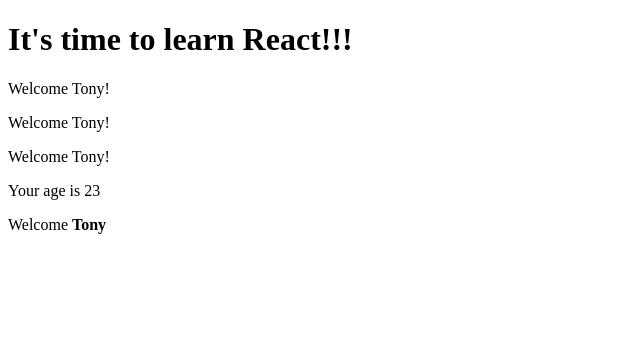
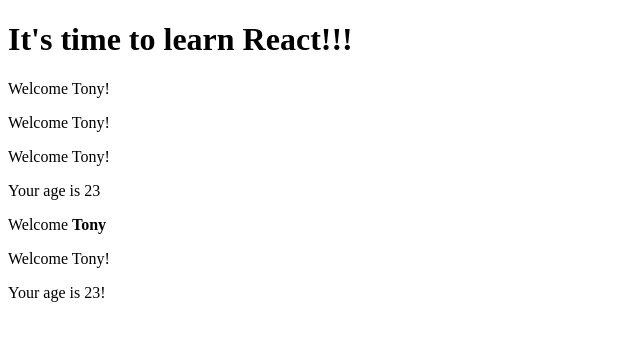
Before and after one commit to xTony2108/Esercizi-React, a React (Vite) app in the folder Esercizi/: page / in a window 1280 px wide. Shown: the top 340 px of the page, without its empty margins (0-640 px from the left). Built offline with nearby package versions, Linux system fonts and the light colour scheme.

Commit message:
Completato esercizio 6

```diff
--- a/Esercizi/src/App.jsx
+++ b/Esercizi/src/App.jsx
@@ -4,6 +4,7 @@
 import { Welcome2 } from "./Esercizio3";
 import { Welcome3 } from "./Esercizio4";
 import { Welcome4 } from "./Esercizio5";
+import { Welcome5 } from "./Esercizio6/Esercizio6";
 
 function App() {
   return (
@@ -13,6 +14,7 @@
       <Welcome2 />
       <Welcome3 name="Tony" age={23} />
       <Welcome4 name={<strong>Tony</strong>} />
+      <Welcome5 name="Tony" age={23} />
     </>
   );
 }
--- /dev/null
+++ b/Esercizi/src/Esercizio6/Age.jsx
@@ -0,0 +1,11 @@
+import React from "react";
+
+export class Age extends React.Component {
+  render() {
+    return (
+      <div>
+        <p>Your age is {this.props.age}!</p>
+      </div>
+    );
+  }
+}
--- /dev/null
+++ b/Esercizi/src/Esercizio6/Esercizio6.jsx
@@ -0,0 +1,13 @@
+import React from "react";
+import { Age } from "./Age";
+
+export class Welcome5 extends React.Component {
+  render() {
+    return (
+      <div>
+        <p>Welcome {this.props.name}!</p>
+        <Age age={this.props.age} />
+      </div>
+    );
+  }
+}
```
